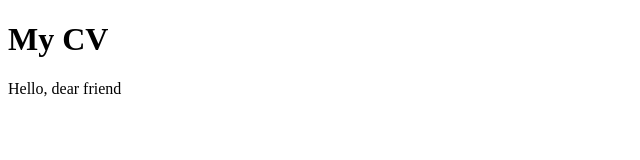
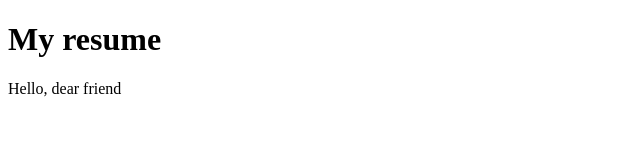
Before and after one commit to nazaravaZH/rsschool-cv, a plain HTML site: page index.html in a window 1280 px wide. Shown: the whole page, without its empty margins (0-640 px from the left). Drawn offline with Linux system fonts and the light colour scheme.

Commit message:
feat: index

```diff
--- a/index.html
+++ b/index.html
@@ -5,7 +5,7 @@
 </head>
 <body>
 
-<h1>My CV</h1>
+<h1>My resume</h1>
 <p>Hello, dear friend</p>
 
 </body>
```
